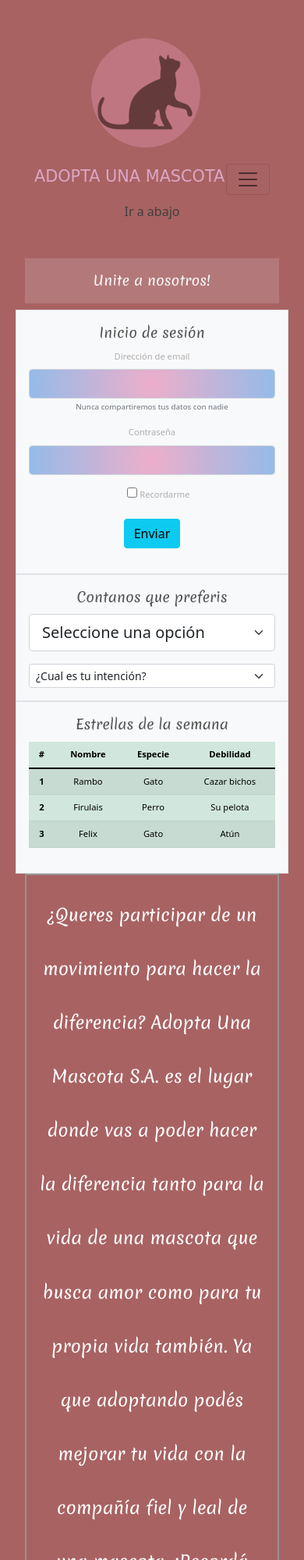
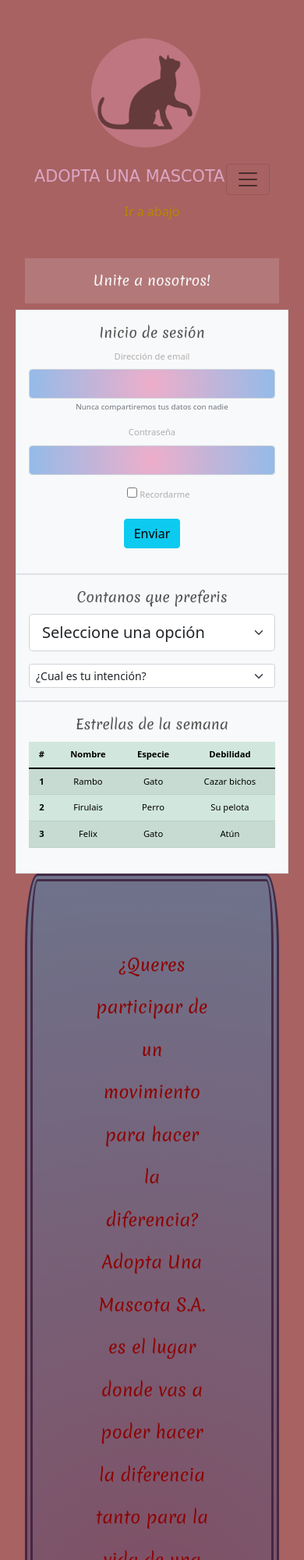
Before and after one commit to LautaroPontoriero/mascotas-pontoriero-martinez, a website: page index.html in a window 390 px wide. Shown: the top 2000 px of the page at 78% size. Drawn offline with nearby package versions, Linux system fonts and the light colour scheme; a web font is replaced by a local one.

Commit message:
entrega 4/5

```diff
--- a/scss/_textos.scss
+++ b/scss/_textos.scss
@@ -1,3 +1,21 @@
+$bgfondotextos1: #533c46;
+$bgfondotextos2: #5f5f5f9d;
+$textos: #8d0505;
+$bordes: #3a1c3ad0;
+
+@mixin textos($bgcuadros){
+    background: radial-gradient(circle, #945771af 0%, #94bce96c 100%);
+    background-color: $bgfondotextos1;
+    color: $textos;
+    font-family: 'Merienda', cursive;
+    line-height: 2.5;
+    border: double 10px $bordes;
+    border-radius: 5%;
+    width: auto;
+    display: inline-block;
+    padding: 80px;
+    text-align: center;
+}
 @media only screen and (max-width: 500px) {
     * {
       background-color: #a86262;
@@ -37,30 +55,11 @@
       align-content: center;
     }
     .texto {
-      background: #eeaeca;
-      background: radial-gradient(circle, #eeaeca 0%, #94bbe9 100%);
-      color: #460846;
-      font-family: 'Merienda', cursive;
-      line-height: 2.5;
-      border: double 10px #6e256e;
-      border-radius: 15%;
-      width: auto;
-      display: inline-block;
-      padding: 80px;
-      text-align: center;
+      @include textos ($bgfondotextos1)
       /* sobre nosotros */
     }
     .clase-parrafo {
-      color: white;
-      font-family: 'Merienda', cursive;
-      font-size: 21.79px;
-      line-height: 3.17;
-      border: 2px double #949494;
-      padding: 1rem;
-      text-align: center;
-      display: inline-block;
-      justify-content: center;
-      align-content: center;
+      @include textos ($bgfondotextos2)
     }
     img {
       width: 60%;
@@ -202,8 +201,11 @@
     line-height: 3.17;
 }
   .texto {
+    @include textos ($bgfondotextos1)
+
+    /*
     background: #eeaeca;
-    background: radial-gradient(circle, #eeaeca 0%, #94bbe9 100%);
+    background: radial-gradient(circle, #945771af 0%, #94bce96c 100%);
     color: #460846;
     font-family: 'Merienda', cursive;
     line-height: 2.5;
@@ -213,9 +215,11 @@
     display: inline-block;
     padding: 80px;
     text-align: center;
-    /* sobre nosotros */
+     sobre nosotros */
 }
   .clase-parrafo {
+    @include textos ($bgfondotextos2)
+    /*
     color: white;
     font-family: 'Merienda', cursive;
     font-size: 21.79px;
@@ -223,6 +227,7 @@
     border: 2px double #949494;
     padding: 1rem;
     text-align: center;
+    */
 }
   ul {
     text-align: center;
```
Also changed, not shown: css/estilo.css, scss/estilo.css, 1 other file.
